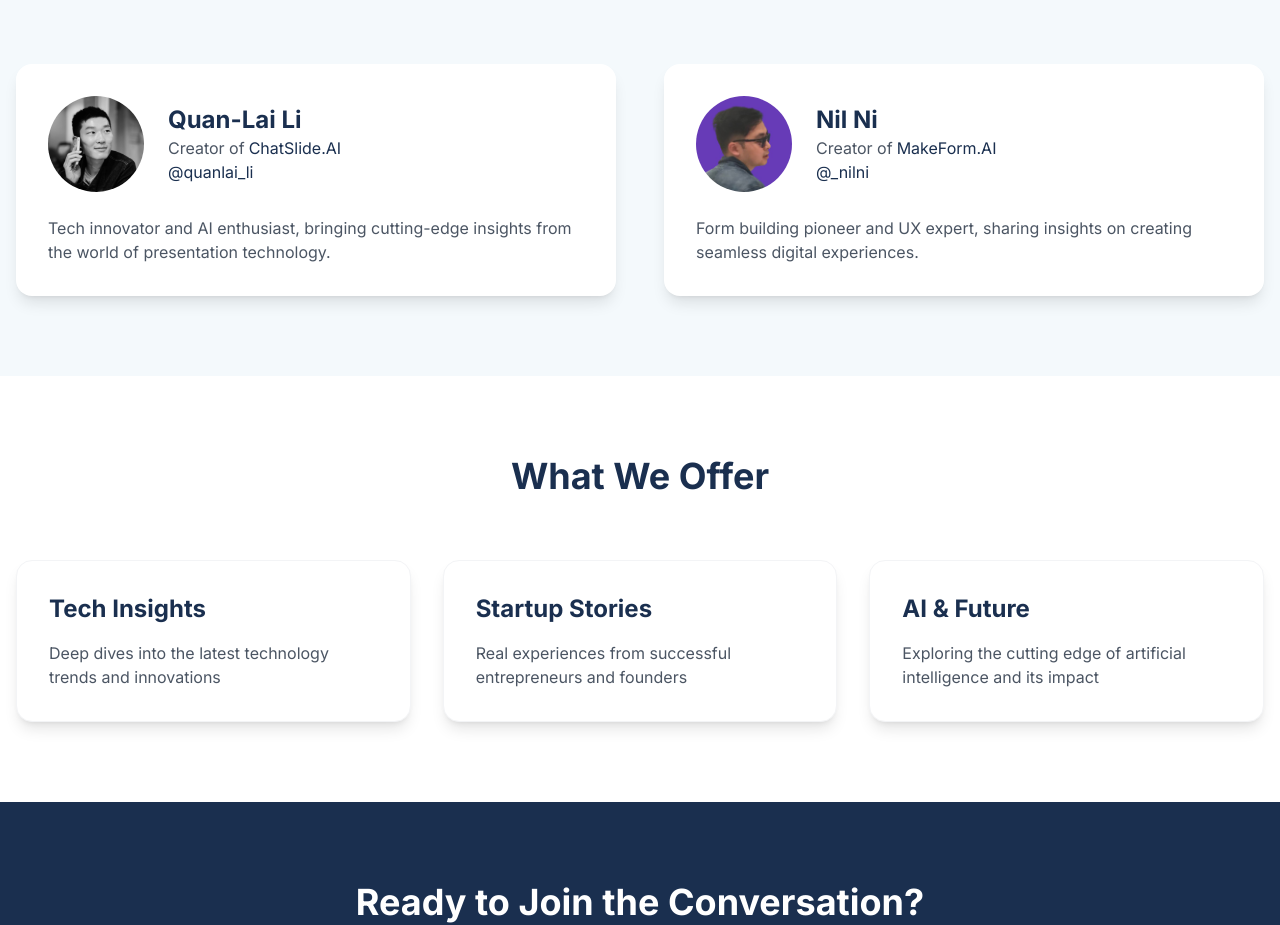
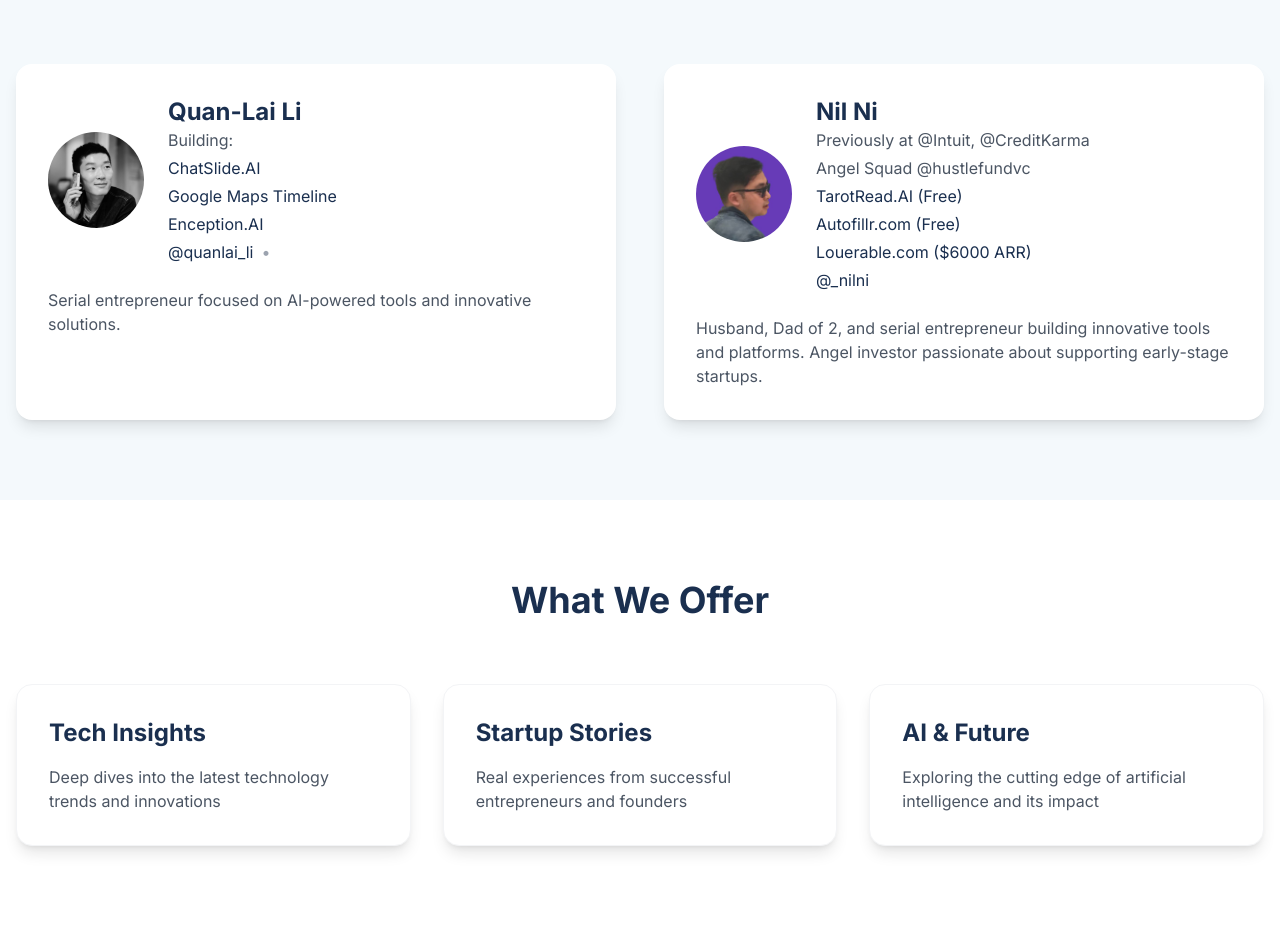
Before and after one commit to Qualia-Li/pages.stooltopia.com, a Next.js app: page / in a window 1280 px wide. Shown: the part 880-1805 px from the top of the page. Built offline with nearby package versions, Linux system fonts and the light colour scheme.

Commit message:
style: Improve layout and add new content

```diff
--- a/src/app/page.tsx
+++ b/src/app/page.tsx
@@ -57,16 +57,33 @@ export default function Home() {
                 />
                 <div>
                   <h3 className="text-2xl font-bold text-navy">Quan-Lai Li</h3>
-                  <p className="text-gray-600">Creator of
+                  <div className="space-y-1">
+                    <p className="text-gray-600">Building:</p>
                     <a
                       href="https://chatslide.ai"
                       target="_blank"
                       rel="noopener noreferrer"
-                      className="text-navy hover:text-skyblue transition-colors ml-1 hover:underline"
+                      className="text-navy hover:text-skyblue transition-colors block hover:underline"
                     >
                       ChatSlide.AI
                     </a>
-                  </p>
+                    <a
+                      href="https://googlemapstimeline.com"
+                      target="_blank"
+                      rel="noopener noreferrer"
+                      className="text-navy hover:text-skyblue transition-colors block hover:underline"
+                    >
+                      Google Maps Timeline
+                    </a>
+                    <a
+                      href="https://enception.ai"
+                      target="_blank"
+                      rel="noopener noreferrer"
+                      className="text-navy hover:text-skyblue transition-colors block hover:underline"
+                    >
+                      Enception.AI
+                    </a>
+                    <div className="flex gap-2 mt-2">
                       <a
                         href="https://x.com/quanlai_li"
                         target="_blank"
@@ -75,10 +92,30 @@ export default function Home() {
                       >
                         @quanlai_li
                       </a>
+                      <span className="text-gray-400">•</span>
+                      {/* <a
+                        href="https://x.com/chatslide_ai"
+                        target="_blank"
+                        rel="noopener noreferrer"
+                        className="text-navy hover:text-skyblue transition-colors"
+                      >
+                        @chatslide_ai
+                      </a>
+                      <span className="text-gray-400">•</span>
+                      <a
+                        href="https://x.com/enception_ai"
+                        target="_blank"
+                        rel="noopener noreferrer"
+                        className="text-navy hover:text-skyblue transition-colors"
+                      >
+                        @enception_ai
+                      </a> */}
+                    </div>
+                  </div>
                 </div>
               </div>
               <p className="text-gray-600">
-                Tech innovator and AI enthusiast, bringing cutting-edge insights from the world of presentation technology.
+                Serial entrepreneur focused on AI-powered tools and innovative solutions.
               </p>
             </div>
 
@@ -93,28 +130,48 @@ export default function Home() {
                 />
                 <div>
                   <h3 className="text-2xl font-bold text-navy">Nil Ni</h3>
-                  <p className="text-gray-600">Creator of
+                  <div className="space-y-1">
+                    <p className="text-gray-600">Previously at @Intuit, @CreditKarma</p>
+                    <p className="text-gray-600">Angel Squad @hustlefundvc</p>
+                    <div className="space-y-1 mt-2">
                       <a
-                      href="https://makeform.ai"
+                        href="https://tarotread.ai"
                         target="_blank"
                         rel="noopener noreferrer"
-                      className="text-navy hover:text-skyblue transition-colors ml-1 hover:underline"
+                        className="text-navy hover:text-skyblue transition-colors block hover:underline"
                       >
-                      MakeForm.AI
+                        TarotRead.AI (Free)
                       </a>
-                  </p>
+                      <a
+                        href="https://autofillr.com"
+                        target="_blank"
+                        rel="noopener noreferrer"
+                        className="text-navy hover:text-skyblue transition-colors block hover:underline"
+                      >
+                        Autofillr.com (Free)
+                      </a>
+                      <a
+                        href="https://louerable.com"
+                        target="_blank"
+                        rel="noopener noreferrer"
+                        className="text-navy hover:text-skyblue transition-colors block hover:underline"
+                      >
+                        Louerable.com ($6000 ARR)
+                      </a>
+                    </div>
                     <a
                       href="https://x.com/_nilni"
                       target="_blank"
                       rel="noopener noreferrer"
-                    className="text-navy hover:text-skyblue transition-colors"
+                      className="text-navy hover:text-skyblue transition-colors block mt-2"
                     >
                       @_nilni
                     </a>
                   </div>
                 </div>
+              </div>
               <p className="text-gray-600">
-                Form building pioneer and UX expert, sharing insights on creating seamless digital experiences.
+                Husband, Dad of 2, and serial entrepreneur building innovative tools and platforms. Angel investor passionate about supporting early-stage startups.
               </p>
             </div>
           </div>
```
Lines whose indentation alone changed are shown as unchanged.
